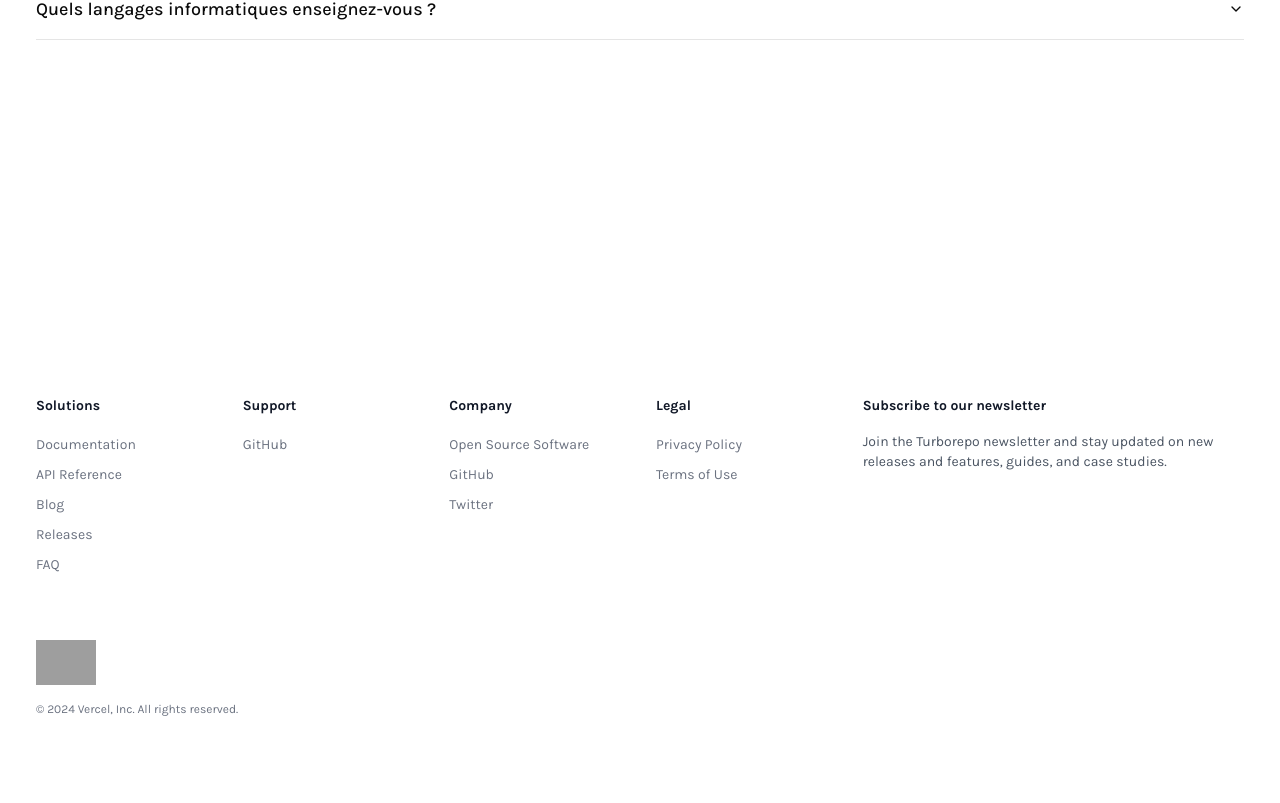
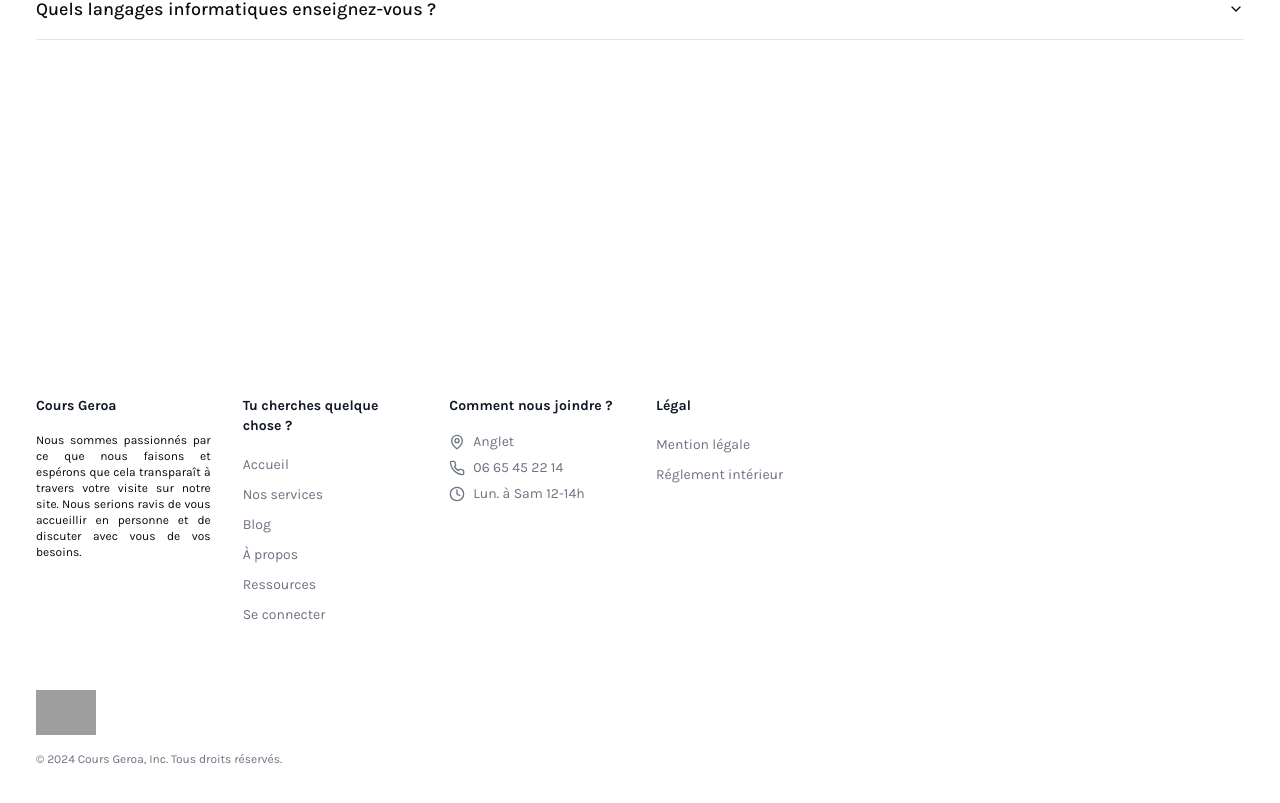
Before and after one commit to clemencefrz/cours-geroa, a Next.js app: page / in a window 1280 px wide. Shown: the part 5014-5817 px from the top of the page. Before the commit the page ends 5767 px from the top, so only its background shows below. Built offline with nearby package versions, Linux system fonts and the light colour scheme; grey boxes are pictures that could not be loaded.

Commit message:
improve footer

```diff
--- a/app/components/Footer/index.tsx
+++ b/app/components/Footer/index.tsx
@@ -1,32 +1,38 @@
 import Logo from "../Logo";
 import FooterHeader from "./FooterHeader";
 import FooterLink from "./FooterLink";
+import { MapPin, Phone, Clock } from "lucide-react";
 
 const navigation = {
   general: [
-    { name: "Documentation", href: "/docs" },
-    { name: "API Reference", href: "/docs/reference/command-line-reference" },
+    { name: "Accueil", href: "/" },
+    { name: "Nos services", href: "/nos-cours" },
     { name: "Blog", href: "/blog" },
-    { name: "Releases", href: "https://github.com/vercel/turborepo/releases" },
-    { name: "FAQ", href: "/docs/faq" },
+    { name: "À propos", href: "/about" },
+    { name: "Ressources", href: "/login" },
+    { name: "Se connecter", href: "/login" },
   ],
-  support: [
+
+  contactInfo: [
     {
-      name: "GitHub",
-      href: "https://github.com/vercel/turborepo",
+      name: "Anglet",
+      href: "/contact",
+      icon: <MapPin className="h-4 w-4 text-gray-500" />,
+    },
+    {
+      name: "06 65 45 22 14",
+      href: "/contact",
+      icon: <Phone className="h-4 w-4 text-gray-500" />,
+    },
+    {
+      name: "Lun. à Sam 12-14h",
+      href: "/contact",
+      icon: <Clock className="h-4 w-4 text-gray-500" />,
     },
   ],
-  company: [
-    {
-      name: "Open Source Software",
-      href: "https://vercel.com/oss?utm_source=turborepo.org&utm_medium=referral&utm_campaign=footer-ossLink",
-    },
-    { name: "GitHub", href: "https://github.com/vercel" },
-    { name: "Twitter", href: "https://twitter.com/vercel" },
-  ],
   legal: [
-    { name: "Privacy Policy", href: "/privacy" },
-    { name: "Terms of Use", href: "/terms" },
+    { name: "Mention légale", href: "/privacy" },
+    { name: "Réglement intérieur", href: "/terms" },
   ],
 };
 
@@ -40,20 +46,16 @@ const Footer = () => {
         <div className="xl:grid xl:grid-cols-3 xl:gap-8">
           <div className="grid grid-cols-2 gap-8 xl:col-span-2">
             <div className="md:grid md:grid-cols-2 md:gap-8">
+              <div className="mt-12 md:mt-0">
+                <FooterHeader>Cours Geroa</FooterHeader>
+                <div className="mt-4 space-y-1.5 list-none ml-0 text-xs text-justify">
+                  <p>{`Nous sommes passionnés par ce que nous faisons et espérons que cela transparaît à travers votre visite sur notre site. Nous serions ravis de vous accueillir en personne et de discuter avec vous de vos besoins.`}</p>
+                </div>
+              </div>
               <div>
-                <FooterHeader>Solutions</FooterHeader>
+                <FooterHeader>Tu cherches quelque chose ?</FooterHeader>
                 <ul role="list" className="mt-4 space-y-1.5 list-none ml-0">
                   {navigation.general.map((item) => (
-                    <li key={item.name}>
-                      <FooterLink href={item.href}>{item.name}</FooterLink>
-                    </li>
-                  ))}
-                </ul>
-              </div>
-              <div className="mt-12 md:mt-0">
-                <FooterHeader>Support</FooterHeader>
-                <ul role="list" className="mt-4 space-y-1.5 list-none ml-0">
-                  {navigation.support.map((item) => (
                     <li key={item.name}>
                       <FooterLink href={item.href}>{item.name}</FooterLink>
                     </li>
@@ -63,17 +65,21 @@ const Footer = () => {
             </div>
             <div className="md:grid md:grid-cols-2 md:gap-8">
               <div>
-                <FooterHeader>Company</FooterHeader>
+                <FooterHeader>Comment nous joindre ?</FooterHeader>
                 <ul role="list" className="mt-4 space-y-1.5 list-none ml-0">
-                  {navigation.company.map((item) => (
-                    <li key={item.name}>
+                  {navigation.contactInfo.map((item) => (
+                    <li
+                      key={item.name}
+                      className={"flex flex-row items-center gap-2"}
+                    >
+                      {item.icon}
                       <FooterLink href={item.href}>{item.name}</FooterLink>
                     </li>
                   ))}
                 </ul>
               </div>
               <div className="mt-12 md:mt-0">
-                <FooterHeader>Legal</FooterHeader>
+                <FooterHeader>Légal</FooterHeader>
                 <ul role="list" className="mt-4 space-y-1.5 list-none ml-0">
                   {navigation.legal.map((item) => (
                     <li key={item.name}>
@@ -84,21 +90,14 @@ const Footer = () => {
               </div>
             </div>
           </div>
-          <div className="">
-            <FooterHeader>Subscribe to our newsletter</FooterHeader>
-            <p className="mt-4 text-sm text-gray-600 dark:text-gray-500">
-              Join the Turborepo newsletter and stay updated on new releases and
-              features, guides, and case studies.
-            </p>
-          </div>
         </div>
 
         <div className="pt-8 mt-8 md:flex md:items-center md:justify-between">
           <div>
             <Logo />
             <p className="mt-4 text-xs text-gray-500 ">
-              &copy; {new Date().getFullYear()} Vercel, Inc. All rights
-              reserved.
+              &copy; {new Date().getFullYear()} Cours Geroa, Inc. Tous droits
+              réservés.
             </p>
           </div>
         </div>
```
